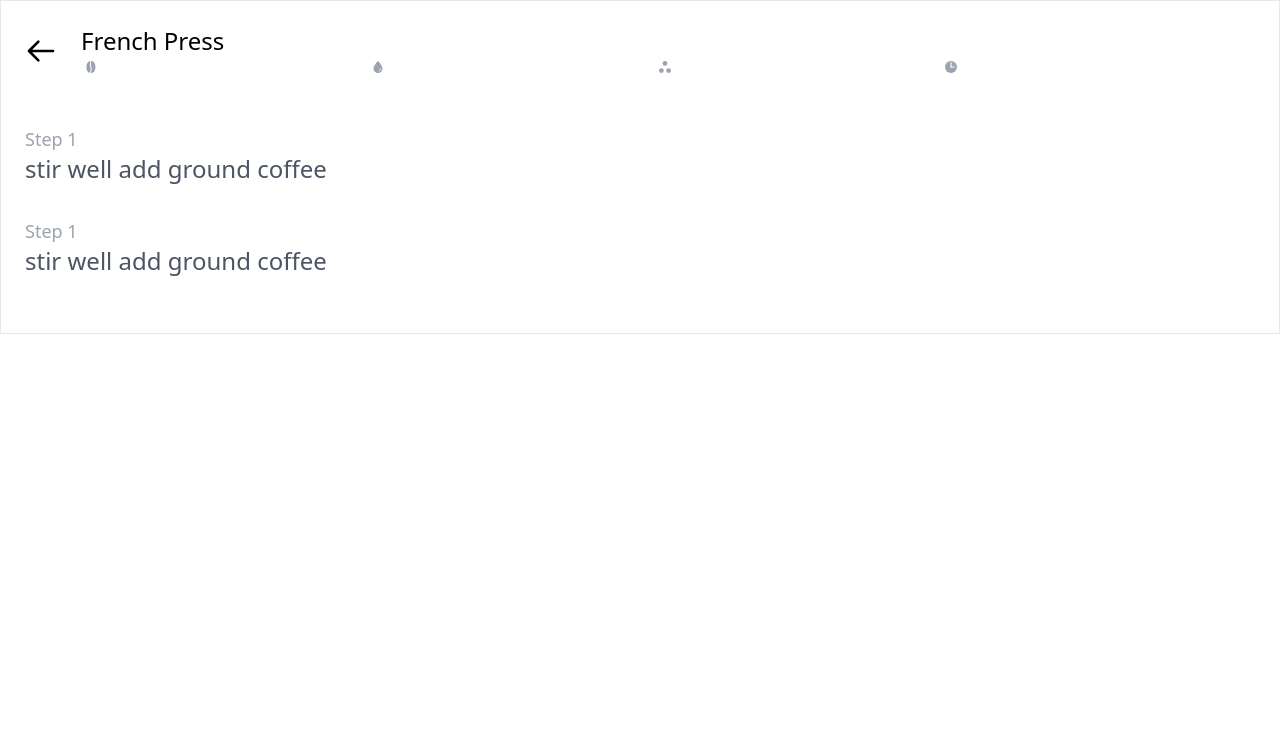
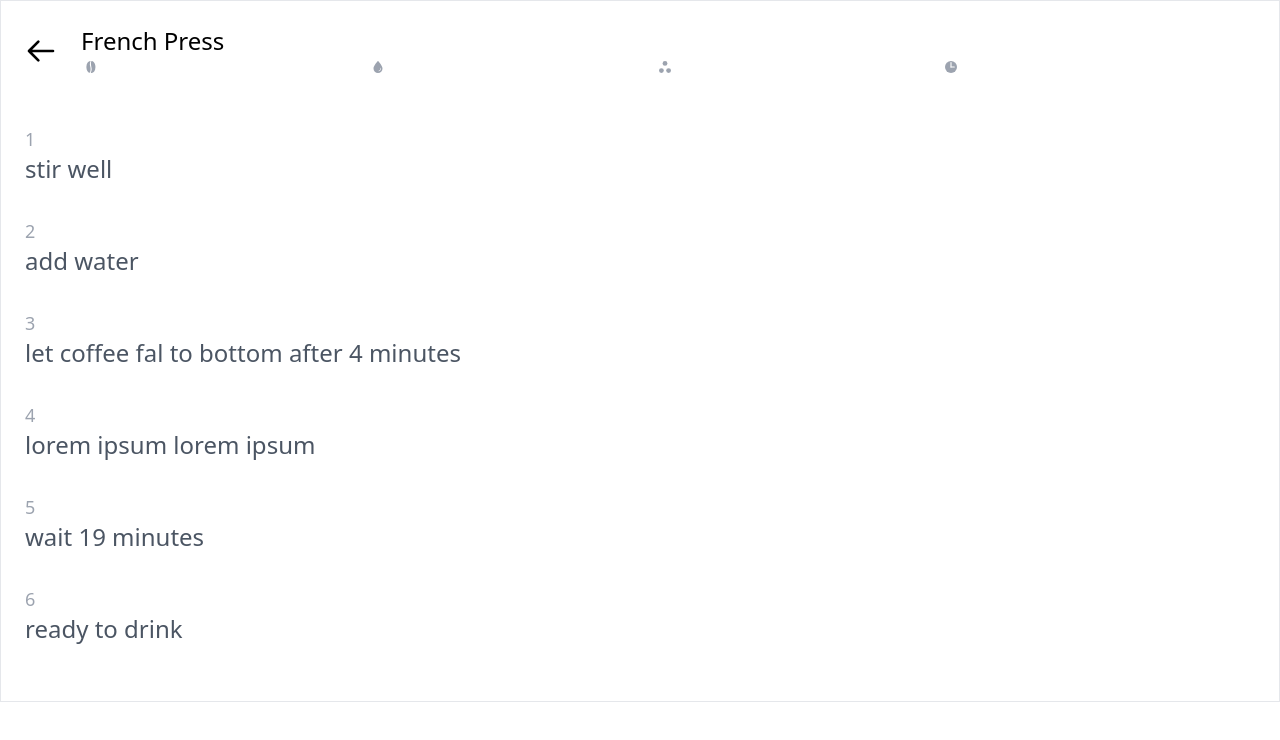
Before and after one commit to kami6800/eksamen, a Vue app: page /recipe in a window 1280 px wide. Shown: the top 740 px of the page. Built offline with nearby package versions, Linux system fonts and the light colour scheme.

Commit message:
display recipe on recipe steps

```diff
--- a/src/components/RecipeStep.vue
+++ b/src/components/RecipeStep.vue
@@ -1,4 +1,10 @@
 <template>
-    <h3 class="text-gray-400 font-medium text-lg">Step 1</h3>
-    <p class="text-gray-600 text-2xl mb-8">stir well add ground coffee</p>
+    <h3 class="text-gray-400 font-medium text-lg">{{number}}</h3>
+    <p class="text-gray-600 text-2xl mb-8">{{description}}</p>
 </template>
+
+<script>
+export default {
+    props:["number", "description"]
+}
+</script>
--- a/src/pages/PickBrew.vue
+++ b/src/pages/PickBrew.vue
@@ -50,7 +50,6 @@ export default {
         selectBrew(coffee){
             this.$store.dispatch("selectRecipe", coffee);
             this.$router.push("/recipe");
-            console.log(this.$store.getters.brewCoffee.name);
         }
     }
 }
--- a/src/pages/RecipeSteps.vue
+++ b/src/pages/RecipeSteps.vue
@@ -7,11 +7,16 @@
     </router-link>
         <div class="flex flex-col w-full">
             <h2>French Press</h2>
-            <recipe-widget class="w-3/4"></recipe-widget>
+            <recipe-widget class="w-3/4"
+            :beans="selectedRecipe.beans"
+            :water="selectedRecipe.water"
+            :grind="selectedRecipe.grind"
+            :time="selectedRecipe.time"></recipe-widget>
         </div>
     </base-header>
-    <recipe-step></recipe-step>
-     <recipe-step></recipe-step>
+    <recipe-step v-for="step in steps"
+    :key="step.numer"
+    v-bind="step"></recipe-step>
 </template>
 
 <script>
@@ -19,6 +24,42 @@ import RecipeStep from "../components/RecipeStep";
 export default {
     components:{
         RecipeStep
+    },
+    data(){
+        return{
+            selectedRecipe:this.$store.getters.getSelectedRecipe,
+            steps:[{
+                number:"1",
+                description:"stir well"
+                },
+                {
+                number:"2",
+                description:"add water"
+                },
+                {
+                number:"3",
+                description:"let coffee fal to bottom after 4 minutes"
+                },
+                {
+                number:"4",
+                description:"lorem ipsum lorem ipsum"
+                },
+                {
+                number:"5",
+                description:"wait 19 minutes"
+                },
+                {
+                number:"6",
+                description:"ready to drink"
+                }
+            ]
+        };
+    },
+    computed:{
+        getRecipe(){
+            console.log(this.$store.getters.getSelectedRecipe);
+            return "hi";
+        }
     }
 }
 </script>
--- a/src/store/index.js
+++ b/src/store/index.js
@@ -13,6 +13,7 @@ const store = createStore({
         },
         selectRecipe(state, payload){
             state.selectedRecipe = payload;
+            console.log(payload);
         }
     },
     actions:{
@@ -24,10 +25,8 @@ const store = createStore({
         }
     },
     getters:{
-        brewCoffee(state){
-            const coffee = state.selectedRecipe;
-            coffee.company = state.selectedBeans;
-            return coffee;
+        getSelectedRecipe(state){
+            return state.selectedRecipe;
         }
     }
 });
```
